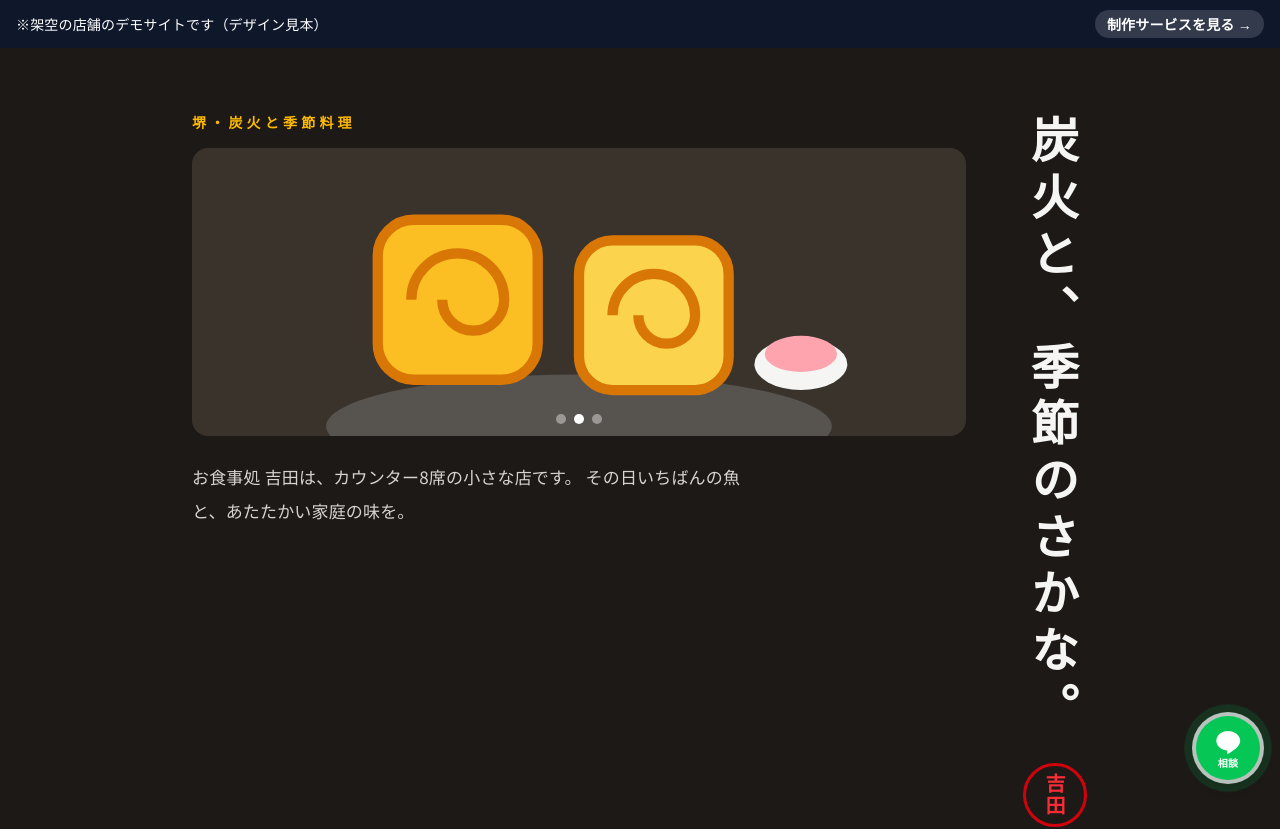
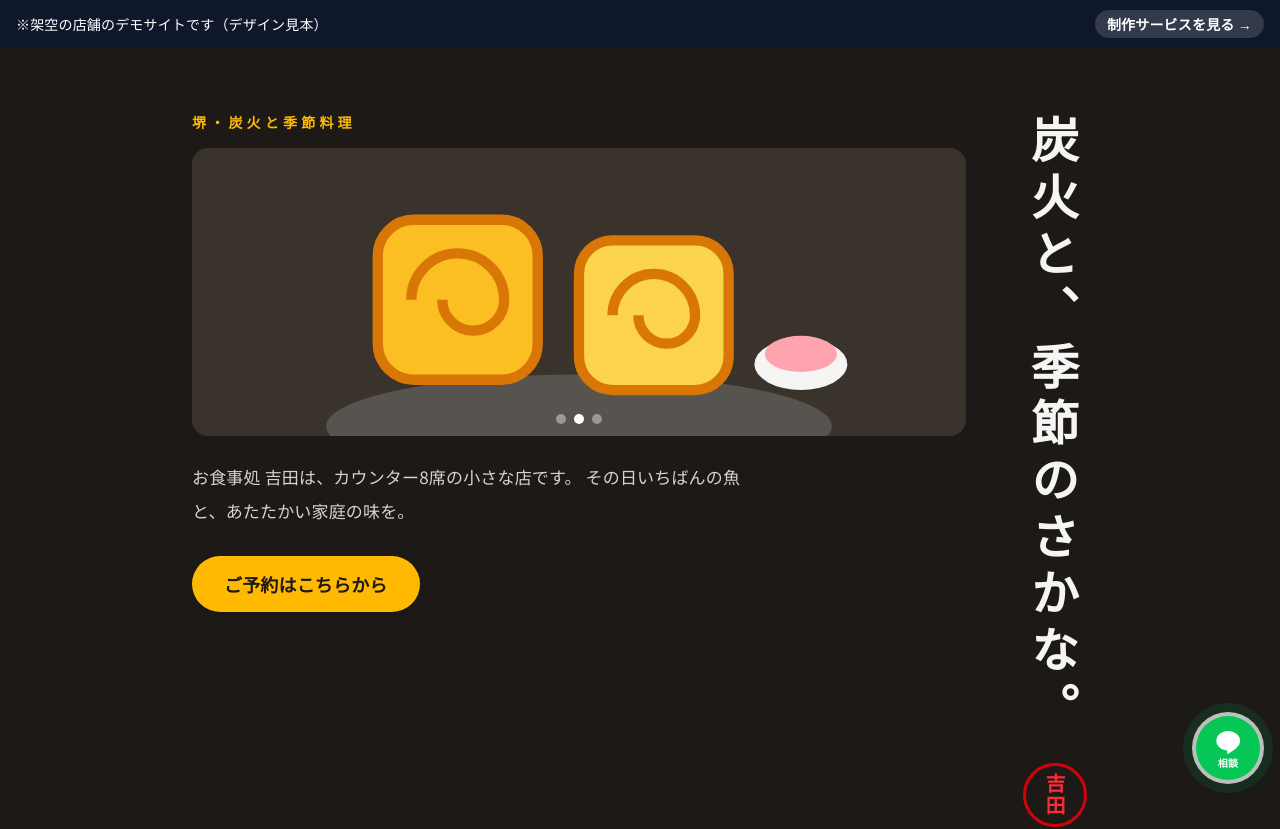
Before and after one commit to kimgutae-Portfolio/website-LP, a Next.js app: page /demo/maruta in a window 1280 px wide. Shown: the top 829 px of the page. Built offline with nearby package versions, Linux system fonts and the light colour scheme.

Commit message:
점포 예약 추가

```diff
--- a/app/demo/maruta/page.tsx
+++ b/app/demo/maruta/page.tsx
@@ -24,6 +24,10 @@ const news = [
   ["2026.07.02", "7月の定休日は毎週水曜です。祝前日は満席になりやすいため、ご予約をおすすめします。"],
   ["2026.06.25", "お持ち帰り（出汁巻き・炊き込みご飯）はじめました。お電話でご予約ください。"],
 ];
+
+// 예약 링크: 실제 고객 사이트에서는 사용 중인 예약 서비스(食べログ・ホットペッパー 등)의
+// 자기 가게 페이지 URL로 교체하는 자리. 데모에서는 예약 사이트 톱으로 연결.
+const reserveUrl = "https://tabelog.com/";
 
 const kanjiNumbers = ["壱", "弐", "参"];
 
@@ -89,6 +93,14 @@ export default function MarutaDemo() {
                 お食事処 吉田は、カウンター8席の小さな店です。
                 その日いちばんの魚と、あたたかい家庭の味を。
               </p>
+              <a
+                href={reserveUrl}
+                target="_blank"
+                rel="noopener noreferrer"
+                className="mt-7 inline-block rounded-full bg-amber-400 px-8 py-3.5 text-lg font-black text-stone-900 shadow-md transition hover:bg-amber-300"
+              >
+                ご予約はこちらから
+              </a>
             </div>
             <div
               className="animate-fade-up flex flex-col items-center gap-6 pt-1"
@@ -214,7 +226,19 @@ export default function MarutaDemo() {
         <section className="py-14 text-center sm:py-16">
           <Reveal className="mx-auto max-w-xl px-5">
             <h2 className="text-xl font-bold">ご予約・お問い合わせ</h2>
-            <p className="mt-4 text-3xl font-black tracking-wide text-amber-400">
+            <a
+              href={reserveUrl}
+              target="_blank"
+              rel="noopener noreferrer"
+              className="mt-6 inline-block rounded-full bg-amber-400 px-10 py-4 text-lg font-black text-stone-900 shadow-md transition hover:bg-amber-300"
+            >
+              ネット予約はこちらから
+            </a>
+            <p className="mt-2 text-xs text-stone-500">
+              ※デモサイトのため、予約サイトのトップページへ移動します
+            </p>
+            <p className="mt-6 text-sm text-stone-400">お電話でのご予約</p>
+            <p className="mt-1 text-3xl font-black tracking-wide text-amber-400">
               072-000-0000
             </p>
             <p className="mt-2 text-sm text-stone-400">
```
